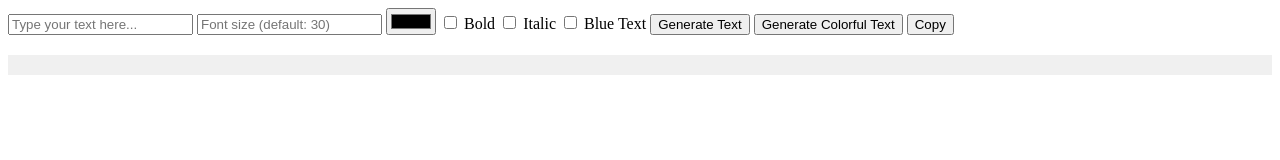
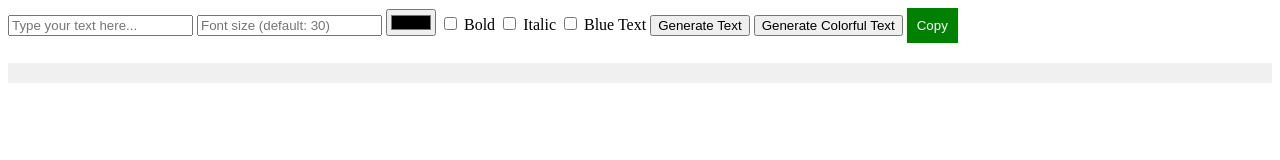
Before and after one commit to 831Stick/TextGenerater, a plain HTML site: page index.html in a window 1280 px wide. Drawn offline with Linux system fonts and the light colour scheme.

Commit message:
Update index.html

```diff
--- a/index.html
+++ b/index.html
@@ -4,6 +4,18 @@
     <meta charset="UTF-8">
     <meta name="viewport" content="width=device-width, initial-scale=1.0">
     <title>HTML Test</title>
+    <style>
+        button.copy-button {
+            background-color: green;
+            color: white;
+            border: none;
+            padding: 10px;
+            cursor: pointer;
+        }
+        button.copy-button:hover {
+            background-color: darkgreen;
+        }
+    </style>
 </head>
 <body>
     <input type="text" id="userInput" placeholder="Type your text here...">
@@ -14,7 +26,7 @@
     <label><input type="checkbox" id="blueText"> Blue Text</label>
     <button onclick="generateText()">Generate Text</button>
     <button onclick="generateColorfulText()">Generate Colorful Text</button>
-    <button onclick="copyToClipboard()">Copy</button>
+    <button class="copy-button" onclick="copyToClipboard()">Copy</button>
     <pre id="specialHtmlOutput" style="margin-top: 20px; background-color: #f0f0f0; padding: 10px;"></pre>
 
     <!-- Link to the external JavaScript file -->
```
